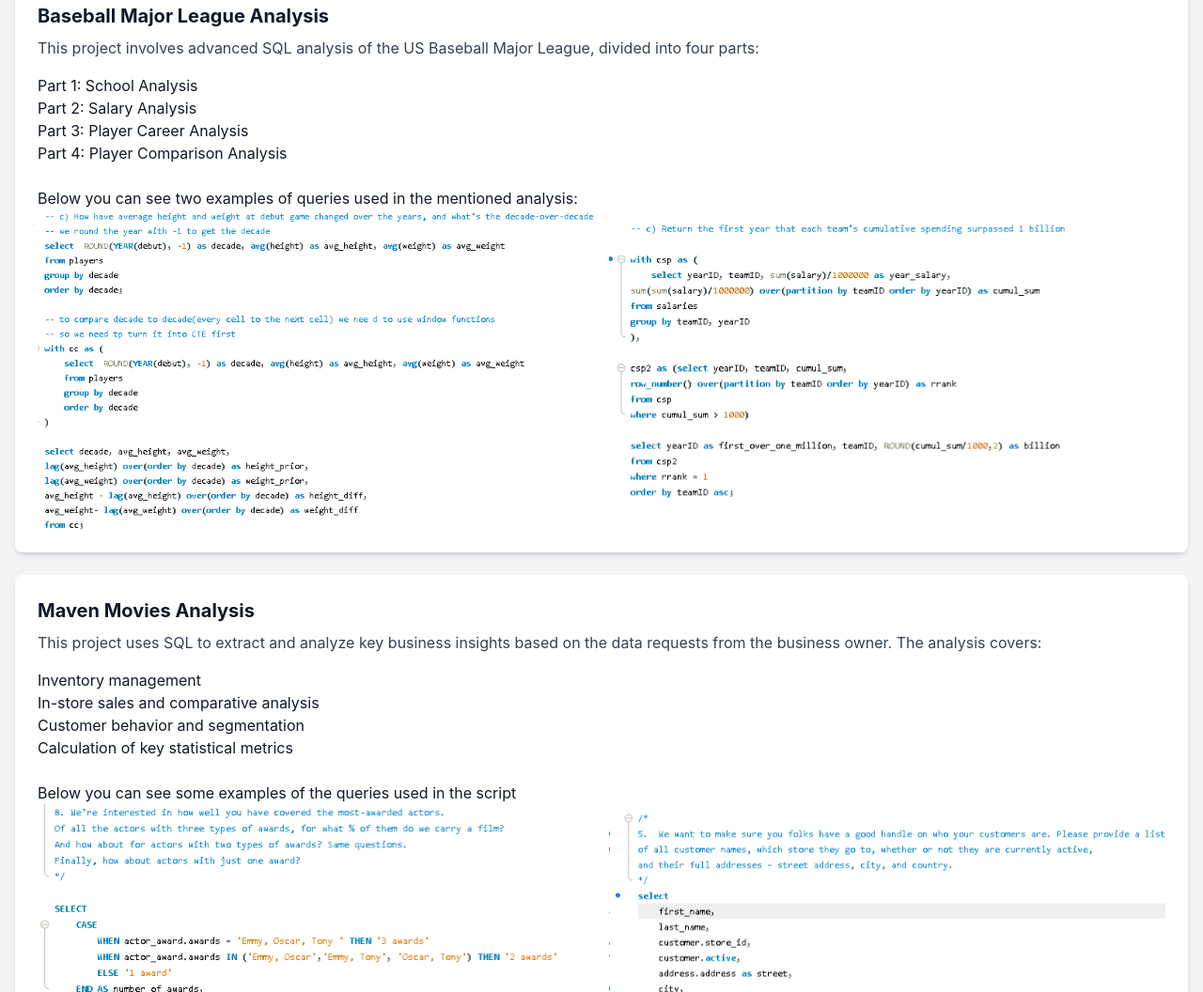
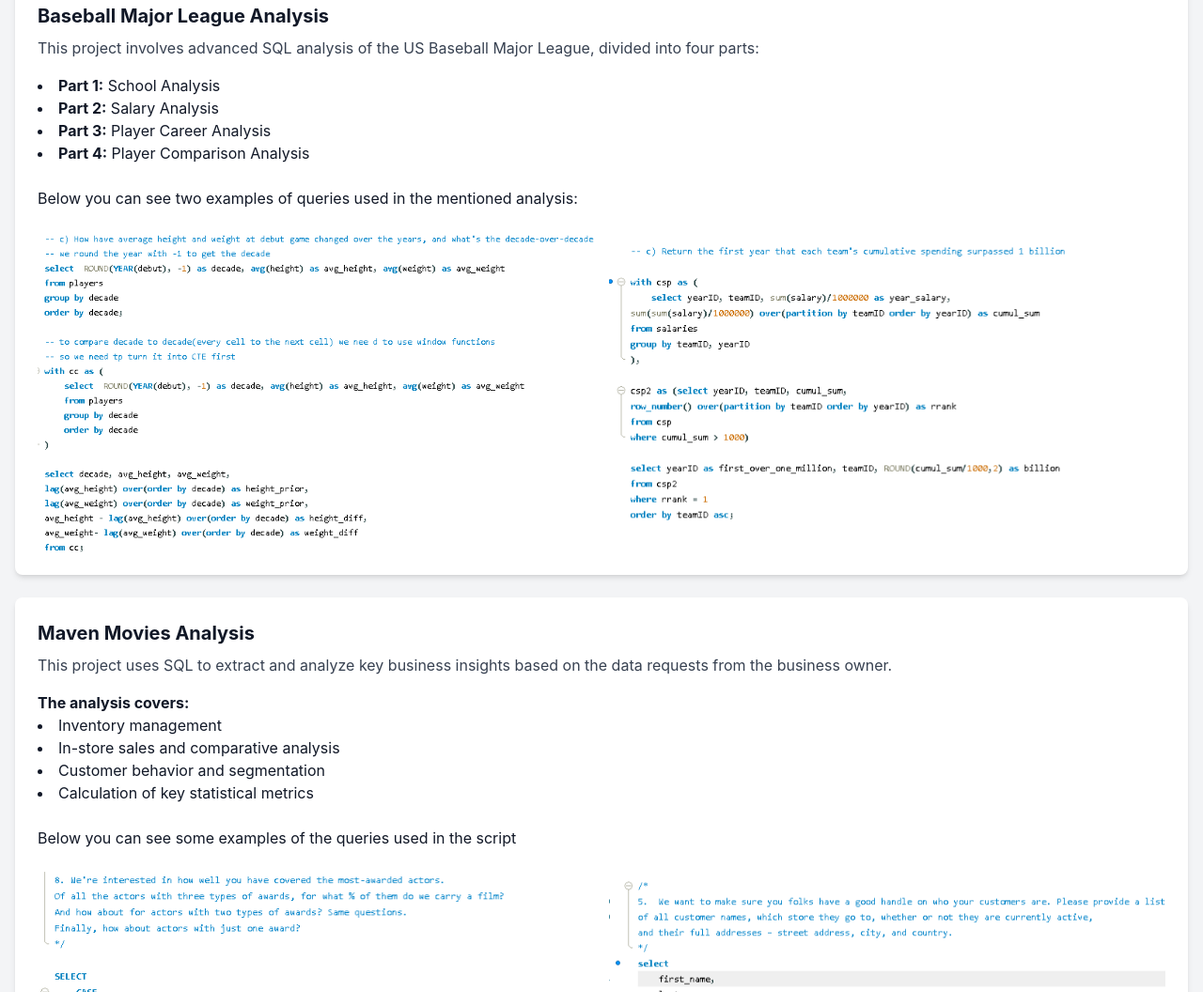
Before and after one commit to sasaneft/sasaneft.github.io, a plain HTML site: page index.html in a window 1280 px wide. Shown: the part 4662-5718 px from the top of the page at 94% size. Drawn offline with nearby package versions, Linux system fonts and the light colour scheme.

Commit message:
making small changes in list items

```diff
--- a/index.html
+++ b/index.html
@@ -228,15 +228,17 @@
                     <h3 class="text-xl font-bold mb-2">Baseball Major League Analysis</h3>
                     <p class="text-gray-700 mb-4">
                         This project involves advanced SQL analysis of the US Baseball Major League, divided into four parts:
-                        <ul>
-                            <li>Part 1: School Analysis</li>
-                            <li>Part 2: Salary Analysis</li>
-                            <li>Part 3: Player Career Analysis</li>
-                            <li>Part 4: Player Comparison Analysis</li>
-                        </ul>
+
+                            <li><strong>Part 1:</strong> School Analysis</li>
+                            <li><strong>Part 2:</strong> Salary Analysis</li>
+                            <li><strong>Part 3:</strong> Player Career Analysis</li>
+                            <li><strong>Part 4:</strong> Player Comparison Analysis</li>
+
                         <br>
                         Below you can see two examples of queries used in the mentioned analysis:
+
                     </p>
+                    <br>
                     <div class="project-images">
                         <img src="./major league 1.png" alt="Major League Baseball Analysis Image 1" class="rounded">
                         <img src="./major league 2.png" alt="Major League Baseball Analysis Image 2" class="rounded">
@@ -246,20 +248,29 @@
                 <div class="bg-white p-6 rounded-lg shadow-md w-full">
                     <h3 class="text-xl font-bold mb-2">Maven Movies Analysis</h3>
                     <p class="text-gray-700 mb-4">
-                        This project uses SQL to extract and analyze key business insights based on the data requests from the business owner. The analysis covers:
-                        <ul>
+                        This project uses SQL to extract and analyze key business insights based on the data requests from the business owner.
+                        <ul><strong>The analysis covers:</strong></ul>
+                        <li>Inventory management</li>
+                        <li>In-store sales and comparative analysis</li>
+                        <li>Customer behavior and segmentation</li>
+                        <li>Calculation of key statistical metrics</li>
+
+
+                        <!-- <ul>
                             <li>Inventory management</li>
                             <li>In-store sales and comparative analysis</li>
                             <li>Customer behavior and segmentation</li>
                             <li>Calculation of key statistical metrics</li>
-                        </ul>
+                        </ul> -->
                         <br>
                         Below you can see some examples of the queries used in the script
                     </p>
+                    <br>
                     <div class="project-images">
                         <img src="./movie-store 1.png" alt="SQL Project 2 Image 1" class="rounded">
                         <img src="./movie-store 2.png" alt="SQL Project 2 Image 2" class="rounded">
                     </div>
+                </p>
                 </div>
             </div>
         </section>
```
